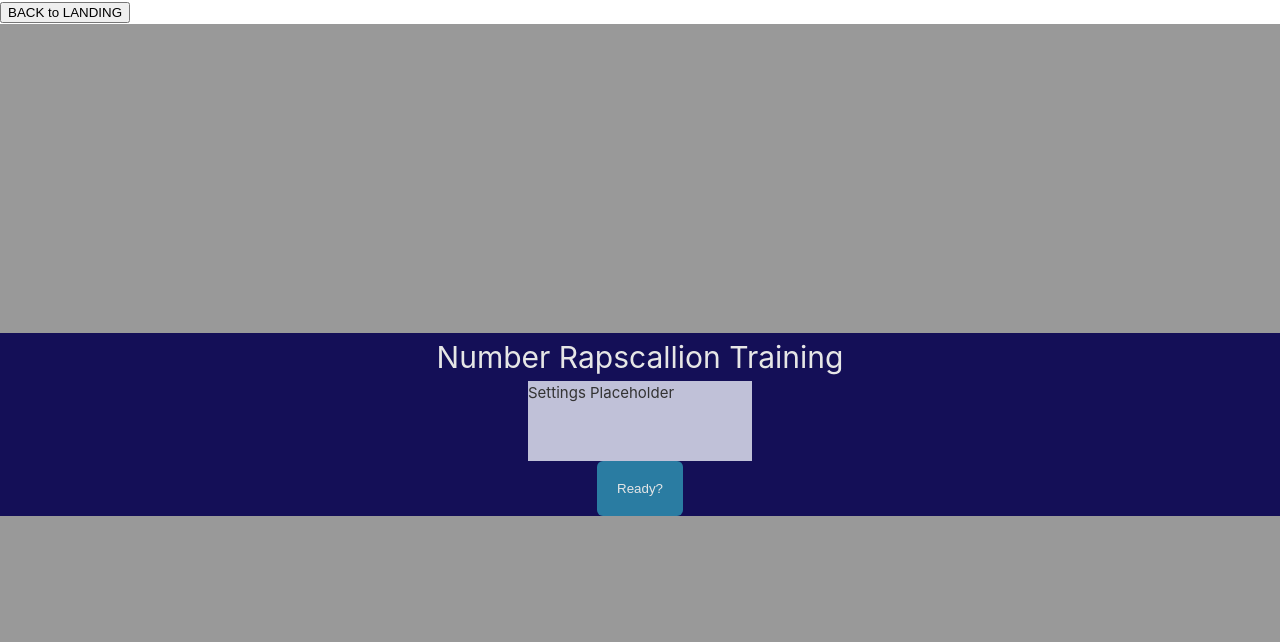
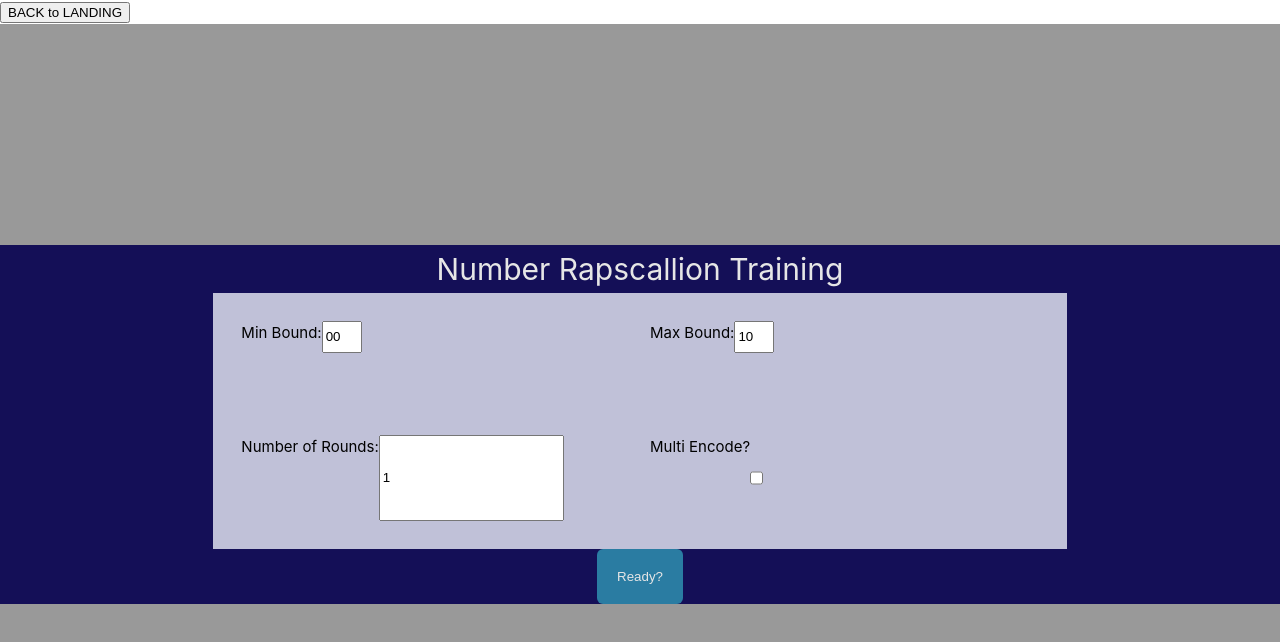
Before and after one commit to edamamev/memory, a Vue app: page / in a window 1280 px wide. Both pictures are taken after a click on the button "Numbers". Shown: the top 642 px of the page. Built offline with nearby package versions, Linux system fonts and the light colour scheme.

Commit message:
feat: Added Settings Input that can be called by MemToolNumbers.vue

```diff
--- a/src/components/MemToolNumbers.vue
+++ b/src/components/MemToolNumbers.vue
@@ -1,5 +1,5 @@
 <script setup>
-    import { ref } from 'vue'
+    import { ref, useTemplateRef, onMounted, onUnmounted } from 'vue'
     import Nav from './Nav.vue'
     import ToolDisplayText from './ToolDisplayText.vue';
     import ToolTitle from './ToolTitle.vue';
@@ -16,6 +16,12 @@
     const displayNumber = ref("295730")
     const buttonText = ref("Ready?")
 
+    const settings = useTemplateRef('settingsRef')
+    const maxBound = ref(0)
+    const minBound = ref(0)
+    const roundCount = ref(0)
+    const multiEncode = ref(false)
+
     function DetermineButtonFunction(){
         if (inSettings.value){
             FromSettingsToEncode()
@@ -31,9 +37,17 @@
     }
 
     function FromSettingsToEncode(){
-        inSettings.value = false
-        inEncode.value = true
-        buttonText.value = "Encoded"
+        // Get Settings Variables -> Local Variables
+        settings.value.emitSettings()
+        if (ValidSettingsConfig()){
+            inSettings.value = false
+            inEncode.value = true
+            buttonText.value = "Encoded"
+            //console.log(`minBound: ${minBound.value}, maxBound: ${maxBound.value}, roundCount: ${roundCount.value}, multiEncode: ${multiEncode.value}`)
+        } else {
+            // Invalid Settings~!
+            console.log(`Error?`)
+        }
     }
 
     function FromEncodeToDecode(){
@@ -54,6 +68,23 @@
         buttonText.value = "Ready?"
     }
 
+    function GenerateRandomNumber(boundMin, boundMax){
+        return Math.floor(Math.random() * (boundMax++ - boundMin) ) + boundMin;
+    }
+
+    function ValidSettingsConfig(){
+        // Check Max v Min Bounds
+        if (minBound.value >= maxBound.value || minBound.value < 0 || maxBound.value < 0 || minBound.value > 99 || maxBound.value > 99){
+            return false
+        }
+        return true
+    }
+
+    const HandleLowerBound = ((msg) => minBound.value = msg)
+    const HandleUpperBound = ((msg) => maxBound.value = msg)
+    const HandleQuantRound = ((msg) => roundCount.value = msg)
+    const HandleMulti = ((msg) => multiEncode.value = msg)
+
 </script>
 <template>
     <div class="">
@@ -63,7 +94,7 @@
             <!--Container?-->
             <div class=" container flex flex-col bg-secondary-800 justify-center items-center">
                 <ToolTitle v-if="inSettings" txt="Number Rapscallion Training"/>
-                <ToolSettingsNumber v-if="inSettings" />
+                <ToolSettingsNumber v-if="inSettings" ref="settingsRef" @upperBound="HandleUpperBound" @lowerBound="HandleLowerBound" @quantRound="HandleQuantRound" @multi="HandleMulti"/>
                 <ToolDisplayText v-if="inEncode" :txt="displayNumber"/>
                 <ToolInput v-if="inDecode" />
                 <ToolButton :txt="buttonText" @click="DetermineButtonFunction()"/>
@@ -72,4 +103,4 @@
     </div>
 </template>
 <style>
-</style>the
+</style>
--- a/src/components/ToolSettingsNumber.vue
+++ b/src/components/ToolSettingsNumber.vue
@@ -1,7 +1,55 @@
 <script setup>
+    import { ref, watch } from 'vue';
+
+    const props = defineProps({
+        minBound: String,
+        maxBound: String,
+        numRounds: Number,
+        multiEncode: Boolean
+    })
+
+    const emit = defineEmits(['lowerBound', 'upperBound', 'quantRound', 'multi'])
+
+    const boundMax = ref("10")
+    const boundMin = ref("00")
+    const roundCount = ref(1)
+    const multE = ref(false)
+
+    function leadingZeros(input) {
+        if(!isNaN(input.value) && input.value.length === 1) {
+        input.value = '0' + input.value;
+        }
+        return input.value
+    }
+
+    defineExpose({
+        emitSettings
+    })
+
+    function emitSettings(){
+        emit('upperBound', boundMax.value)
+        emit('lowerBound', boundMin.value)
+        emit('quantRound', roundCount.value)
+        emit('multi', multE.value)
+    }
 </script>
 <template>
-    <div class=" w-56 h-20 bg-accent-200 grid grid-cols-1">
-        <p class=" text-text-800">Settings Placeholder</p>
+    <div class=" p-7 w-2/3 h-64 bg-accent-200 grid grid-cols-2 gap-5">
+        <div class="flex flex-row">
+            <label for="inputMin">Min Bound:</label>
+            <input type="text" v-model="boundMin" id="inputMin" class=" w-10 h-8">
+        </div>
+        <div class=" flex flex-row">
+            <label for="inputMax">Max Bound:</label>
+            <input type="text" v-model="boundMax" id="inputMax" class=" w-10 h-8">
+        </div>
+        <div class=" flex flex-row">
+            <label for="inputRoundCount" >Number of Rounds: </label>
+            <input type="number" id="inputRoundCount" v-model="roundCount" class="">
+        </div>
+        <div class=" flex flex-row ">
+            <label for="inputMulti">Multi Encode?</label>
+            <input type="checkbox" id="inputMulti" v-model="multE" class="">
+        </div>
     </div>
 </template>
```
